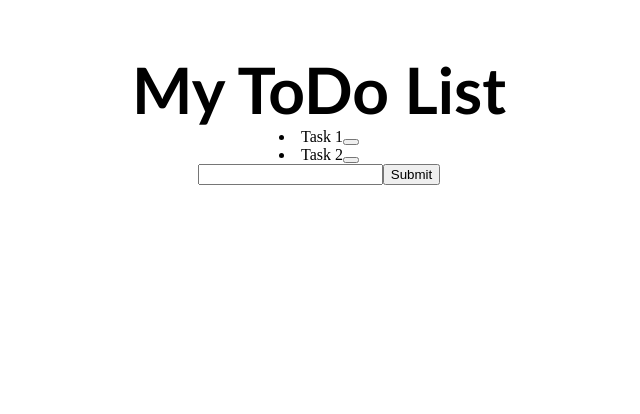
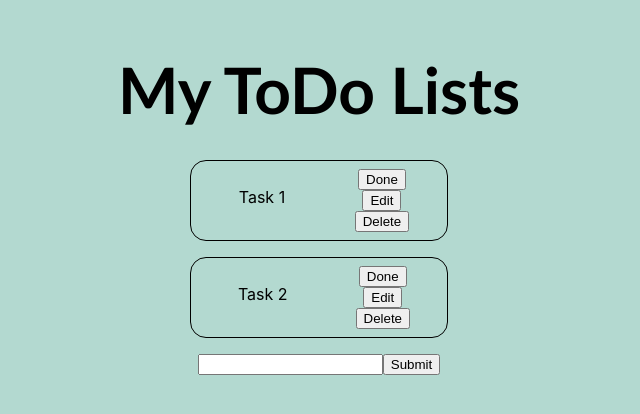
Before and after one commit to Fr1kky/to-do-list, a React (Create React App) app: page / in a window 1280 px wide. Shown: the top 414 px of the page, without its empty margins (321-961 px from the left). Built offline with nearby package versions, Linux system fonts and the light colour scheme; the HTML template or start-up script is replaced by a standard one.

Commit message:
Added adding func

```diff
--- a/src/App.css
+++ b/src/App.css
@@ -1,38 +1,4 @@
-.App {
-  text-align: center;
+.todo-lists-wrapepr {
+  display: flex;
+  justify-content: center;
 }
-
-.App-logo {
-  height: 40vmin;
-  pointer-events: none;
-}
-
-@media (prefers-reduced-motion: no-preference) {
-  .App-logo {
-    animation: App-logo-spin infinite 20s linear;
-  }
-}
-
-.App-header {
-  background-color: #282c34;
-  min-height: 100vh;
-  display: flex;
-  flex-direction: column;
-  align-items: center;
-  justify-content: center;
-  font-size: calc(10px + 2vmin);
-  color: white;
-}
-
-.App-link {
-  color: #61dafb;
-}
-
-@keyframes App-logo-spin {
-  from {
-    transform: rotate(0deg);
-  }
-  to {
-    transform: rotate(360deg);
-  }
-}
--- a/src/App.jsx
+++ b/src/App.jsx
@@ -4,18 +4,28 @@ import ToDoLists from "./ToDoLists.jsx";
 import React, { useState } from "react";
 
 function App() {
-  const [toDoList, setToDoList] = useState({
+  const [Lists, setLists] = useState({
     list1: [
       { id: 2, task: "Task 2", complete: false },
       { id: 1, task: "Task 1", complete: false },
     ],
   });
 
+  const addTask = (userInput) => {
+    let copy = [...Lists.list1];
+    Lists.list1 = [
+      ...copy,
+      { id: Lists.list1.length + 1, task: userInput, complete: false },
+    ];
+    console.log(Lists);
+    setLists(Lists);
+  };
+
   return (
     <div className="App">
       <Header />
       <div className="todo-lists-wrapepr">
-        <ToDoLists toDoList={toDoList} />
+        <ToDoLists Lists={Lists} setLists={setLists} addTask={addTask} />
       </div>
     </div>
   );
--- a/src/Header.jsx
+++ b/src/Header.jsx
@@ -1,7 +1,7 @@
 import "./Header.css";
 
 function Header() {
-  return <header className="header">My ToDo List</header>;
+  return <header className="header">My ToDo Lists</header>;
 }
 
 export default Header;
--- /dev/null
+++ b/src/ListForm.css
@@ -0,0 +1,5 @@
+.list-form {
+  margin: 0 0 0.5em;
+  display: flex;
+  /* justify-content: space-around; */
+}
--- /dev/null
+++ b/src/ListForm.jsx
@@ -0,0 +1,33 @@
+import "./ListForm.css";
+import React, { useState } from "react";
+
+const ListForm = ({ addTask, handleAdding }) => {
+  const [userInput, setUserInput] = useState("");
+
+  const handleChange = (e) => {
+    setUserInput(e.currentTarget.value);
+  };
+
+  const handleSubmit = (e) => {
+    e.preventDefault();
+    addTask(userInput);
+    setUserInput("");
+    handleAdding();
+  };
+
+  return (
+    <form className="list-form" onSubmit={handleSubmit}>
+      <input
+        type="text"
+        name="work-with-task"
+        id="work-with-task"
+        className="work-with-task"
+        value={userInput}
+        onChange={handleChange}
+      />
+      <button className="btn-submit">Submit</button>
+    </form>
+  );
+};
+
+export default ListForm;
--- a/src/ToDoItem.css
+++ b/src/ToDoItem.css
@@ -1,3 +1,40 @@
+li {
+  border-radius: 1rem;
+  padding: 5px 10px;
+  display: flex;
+  justify-content: center;
+  margin-bottom: 0.5em;
+  max-width: 18rem;
+}
+
+.li-text {
+  overflow-wrap: anywhere;
+}
+
+.li-wrapper {
+  border: 1px solid black;
+  border-radius: 1rem;
+  padding: 0.5rem;
+  display: flex;
+  justify-content: space-around;
+  overflow-wrap: break-word;
+  max-width: 15rem;
+  min-width: 15rem;
+  margin-top: 1rem;
+  align-items: center;
+}
+
+li > button {
+  margin-left: 0.5rem;
+}
+
+.li-btn-wrapper {
+  display: flex;
+  justify-content: center;
+  align-items: center;
+  flex-direction: column;
+}
+
 .todo {
   text-decoration: none;
 }
--- a/src/ToDoItem.jsx
+++ b/src/ToDoItem.jsx
@@ -1,25 +1,29 @@
 import "./ToDoItem.css";
-// import { FontAwesomeIcon } from "@fortawesome/react-fontawesome";
-// import {
-//   faCircleCheck,
-//   faPen,
-//   faTrashCan,
-// } from "@fortawesome/free-solid-svg-icons";
 
 function ToDoItem({ todo }) {
-  console.log(todo.complete);
-
+  console.log(todo.id + todo.task);
   return (
+    <div className="li-wrapper">
       <li
         id={todo.id}
-      key={todo.id + todo.task}
         name="todo"
-      value={todo.id}
+        value={todo.id + todo.task}
         className={todo.complete ? "todo strike" : "todo"}
       >
-      {todo.task}
-      <button></button>
+        <span className="li-text">{todo.task}</span>
       </li>
+      <div className="li-btn-wrapper">
+        <button className="done-btn" id="doneBtn" name="doneBtn">
+          Done
+        </button>
+        <button className="edit-btn" id="editBtn" name="editBtn">
+          Edit
+        </button>
+        <button className="delete-btn" id="deleteBtn" name="deleteBtn">
+          Delete
+        </button>
+      </div>
+    </div>
   );
 }
 
--- a/src/ToDoLists.css
+++ b/src/ToDoLists.css
@@ -0,0 +1,21 @@
+.todo-list-wrapepr {
+  /* border: 1px solid black; */
+  border-radius: 1em;
+  display: flex;
+  flex-direction: column;
+  justify-content: center;
+  align-items: center;
+  padding: 1rem;
+}
+
+.todo-list {
+  display: flex;
+  flex-direction: column;
+  justify-content: center;
+  align-items: center;
+  list-style: none;
+  padding: 0;
+  width: 16em;
+  max-width: 20em;
+  margin-top: 0;
+}
--- a/src/ToDoLists.jsx
+++ b/src/ToDoLists.jsx
@@ -1,21 +1,28 @@
 import "./ToDoLists.css";
 import ToDoItem from "./ToDoItem.jsx";
+import ListForm from "./ListForm.jsx";
+import React, { useState } from "react";
 
-const ToDoLists = ({ toDoList }) => {
+const ToDoLists = ({ Lists, addTask }) => {
+  // const [userInput, setUserInput] = useState("");
+  const [adding, setAdding] = useState(1);
+
+  const handleAdding = () => {
+    setAdding(!adding);
+  };
+
+  console.log("im hereeee");
+
   return (
     <div className="todo-list-wrapepr">
-      {toDoList.list1
-        .sort((a, b) => (a.id > b.id ? 1 : -1))
-        .map((todo) => {
-          return <ToDoItem todo={todo} />;
-        })}
-      <input
-        type="text"
-        name="work-with-task"
-        id="work-with-task"
-        className="work-with-task"
-      />
-      <button className="btn-submit">Submit</button>
+      <ul className="todo-list">
+        {Lists.list1
+          .sort((a, b) => (a.id > b.id ? 1 : -1))
+          .map((todo) => {
+            return <ToDoItem key={todo.id} todo={todo} />;
+          })}
+      </ul>
+      <ListForm addTask={addTask} handleAdding={handleAdding} />
     </div>
   );
 };
--- a/src/index.css
+++ b/src/index.css
@@ -1,13 +1,15 @@
 body {
   margin: 0;
-  font-family: -apple-system, BlinkMacSystemFont, 'Segoe UI', 'Roboto', 'Oxygen',
-    'Ubuntu', 'Cantarell', 'Fira Sans', 'Droid Sans', 'Helvetica Neue',
+  font-family: -apple-system, BlinkMacSystemFont, "Segoe UI", "Roboto", "Oxygen",
+    "Ubuntu", "Cantarell", "Fira Sans", "Droid Sans", "Helvetica Neue",
     sans-serif;
   -webkit-font-smoothing: antialiased;
   -moz-osx-font-smoothing: grayscale;
+  box-sizing: border-box;
+  background-color: rgb(179, 217, 208);
 }
 
 code {
-  font-family: source-code-pro, Menlo, Monaco, Consolas, 'Courier New',
+  font-family: source-code-pro, Menlo, Monaco, Consolas, "Courier New",
     monospace;
 }
--- a/src/index.js
+++ b/src/index.js
@@ -1,6 +1,7 @@
 import React from "react";
 import ReactDOM from "react-dom/client";
 import App from "./App.jsx";
+import "./index.css";
 
 const Main = () => {
   return <App />;
```
Lines whose indentation alone changed are shown as unchanged.
